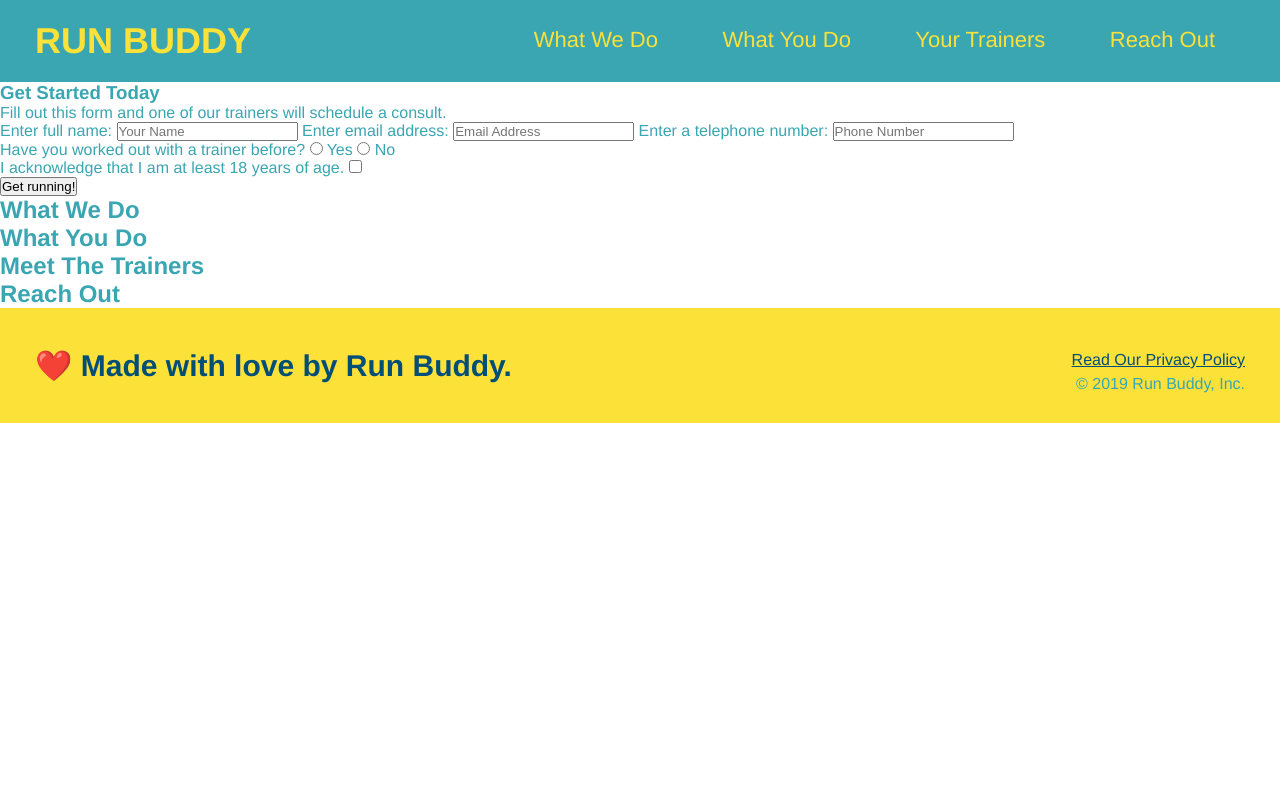
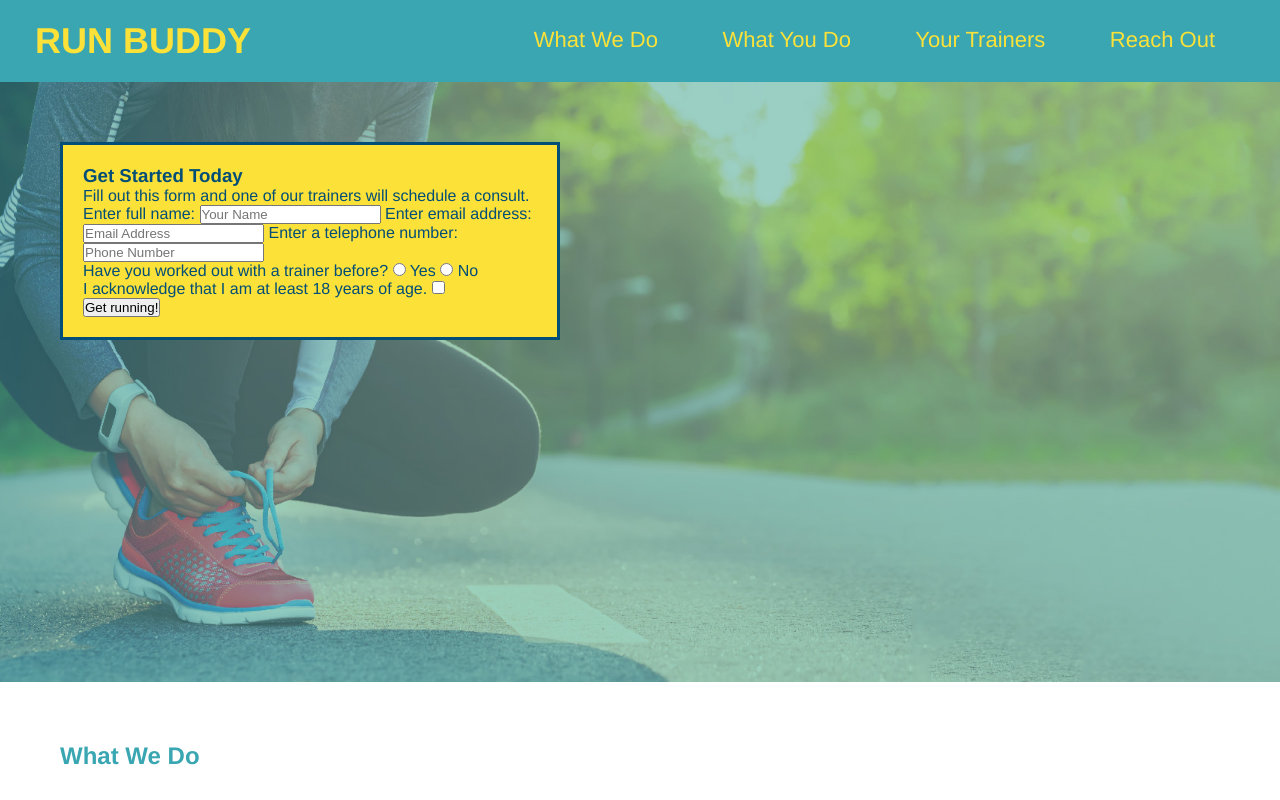
Before and after one commit to SnowSlurpie/run_buddy, a plain HTML site: page index.html in a window 1280 px wide. Shown: the top 800 px of the page. Drawn offline with Linux system fonts and the light colour scheme.

Commit message:
polished hero-form

```diff
--- a/assets/css/style.css
+++ b/assets/css/style.css
@@ -65,3 +65,19 @@ footer div {
 footer a {
   color: #024e76;
 }
+section {
+  padding: 60px;
+}
+.hero {
+  background-image: url("../images/hero-bg.jpg");
+  height: 600px;
+  background-size: cover;
+  background-position: center;
+}
+.hero-form {
+  background-color: #fce138;
+  padding: 20px;
+  width: 500px;
+  color: #024e76;
+  border: solid 3px #024e76
+}
--- a/index.html
+++ b/index.html
@@ -38,8 +38,8 @@
 
 
   <!-- hero/jumbotron -->
-  <section>
-    <div>
+  <section class="hero">
+    <div class="hero-form">
       <h3>Get Started Today</h3>
       <p>Fill out this form and one of our trainers will schedule a consult.</p>
       <form>
```
Also changed, not shown: assets/images/hero-bg.jpg (added).
